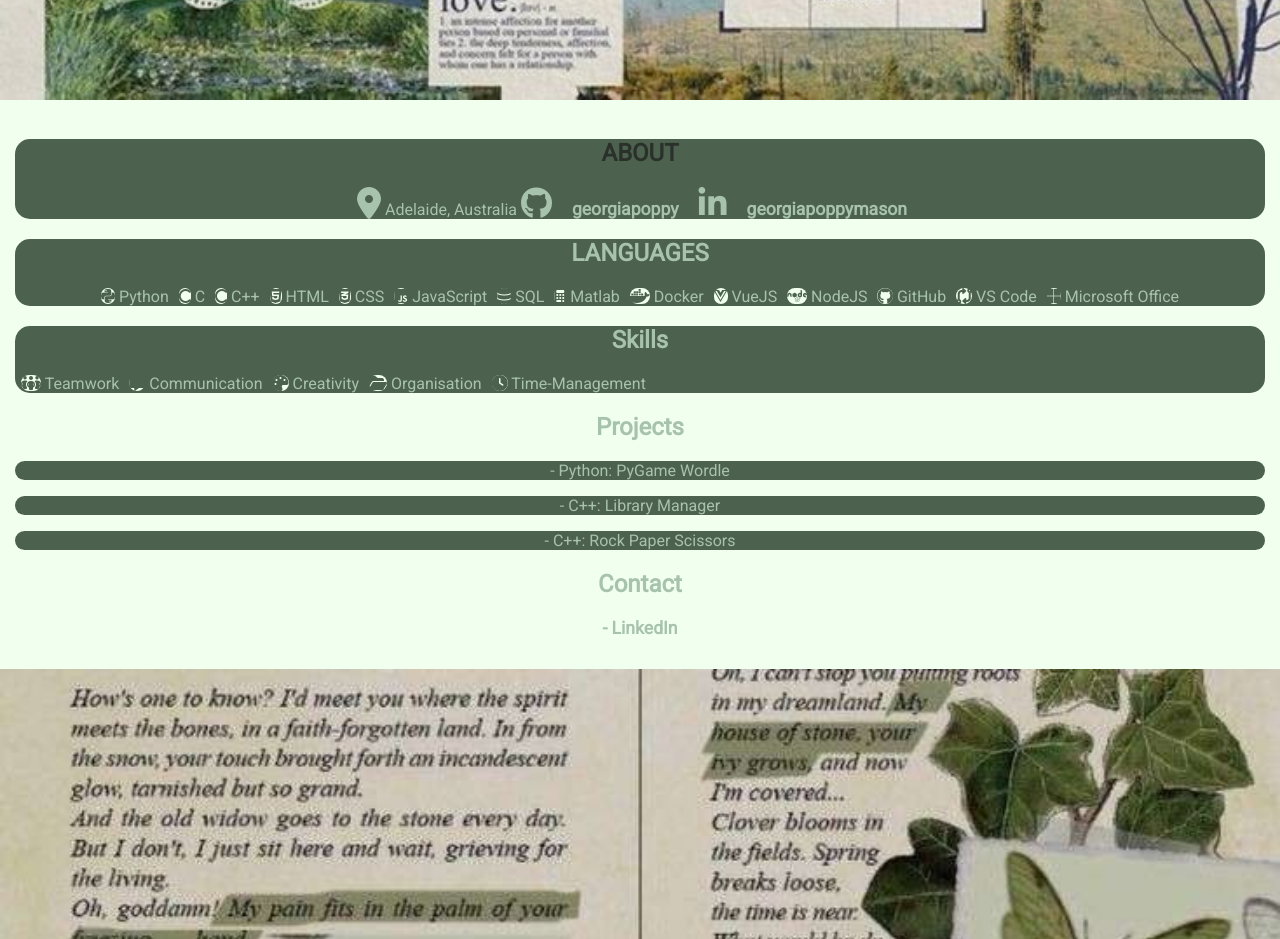
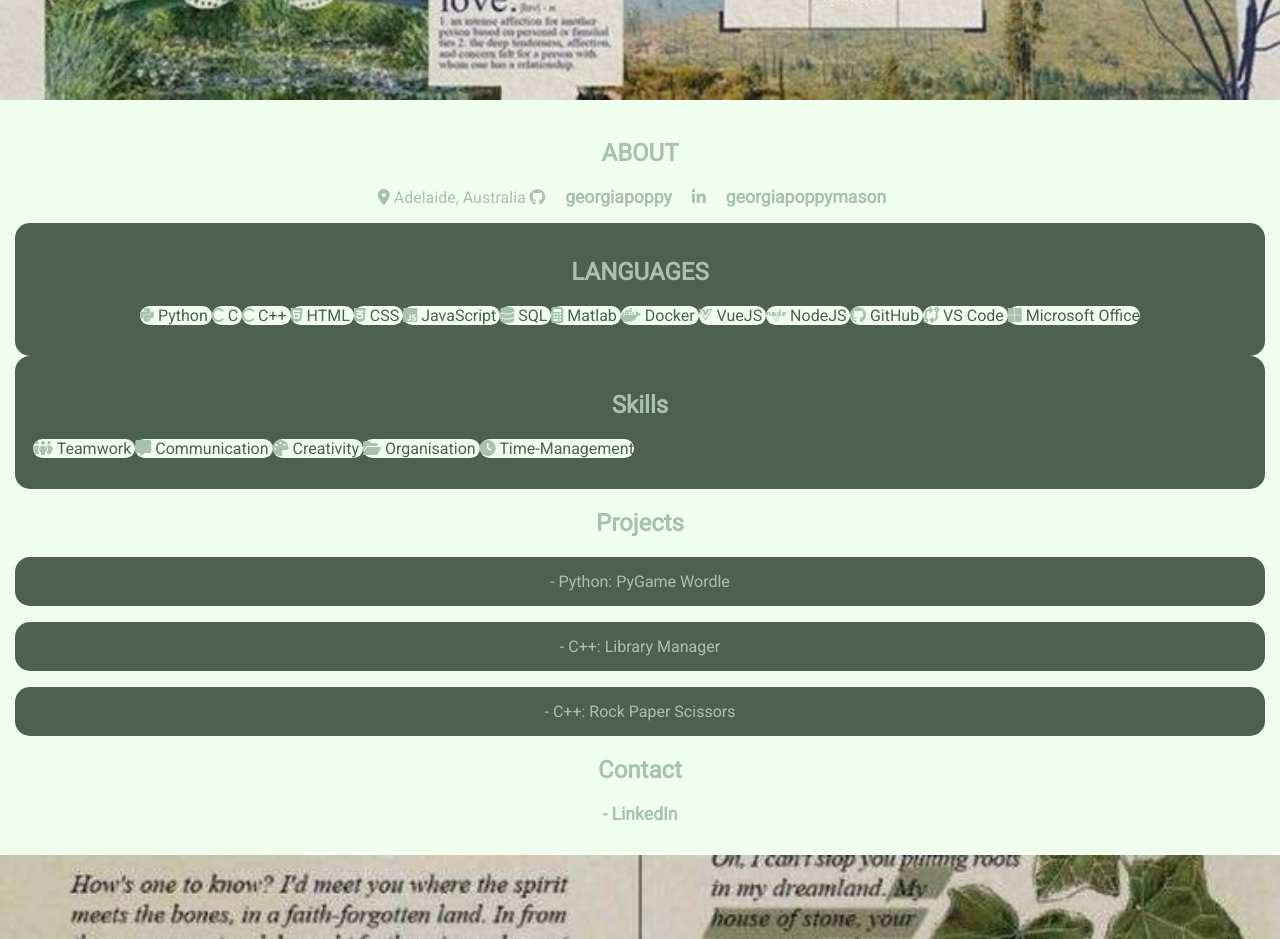
Before and after one commit to georgiapoppy/georgiapoppy.github.io, a plain HTML site: page index.html in a window 1280 px wide. Shown: the part 1700-2639 px from the top of the page. Drawn offline with Linux system fonts and the light colour scheme.

Commit message:
border size

```diff
--- a/index.html
+++ b/index.html
@@ -40,7 +40,7 @@
         </div>
         <img class="image" src="images/butterfly.jpg" alt="aesthetic banner of paper + butterflies">
         <div class="info">
-            <div class="border">
+            <div>
                 <h2 class="heading2">ABOUT</h2>
                 <p>
                     <i class="fa-solid fa-location-dot"></i> Adelaide, Australia
@@ -49,35 +49,35 @@
                 </p>
             </div>
             <div class="border">
-            <h2 text-align="center">LANGUAGES</h2>
+            <h2 class="heading2">LANGUAGES</h2>
             <p>
-                <span class="languages"><i class="language fa-brands fa-python"></i> Python </span>
-                <span class="languages"><i class="language fa-solid fa-c"></i> C </span>
-                <span class="languages"><i class="language fa-solid fa-c"></i> C++ </span>
-                <span class="languages"><i class="language fa-brands fa-html5"></i> HTML </span>
-                <span class="languages"><i class="language fa-brands fa-css3-alt"></i> CSS </span>
-                <span class="languages"><i class="language fa-brands fa-js"></i> JavaScript </span>
-                <span class="languages"><i class="language fa-solid fa-database"></i> SQL </span>
-                <span class="languages"><i class="language fa-solid fa-calculator"></i> Matlab </span>
-                <span class="languages"><i class="language fa-brands fa-docker"></i> Docker </span>
-                <span class="languages"><i class="language fa-brands fa-vuejs"></i> VueJS </span>
-                <span class="languages"><i class="language fa-brands fa-node"></i> NodeJS </span>
-                <span class="languages"><i class="language fa-brands fa-github"></i> GitHub </span>
-                <span class="languages"><i class="language fa-solid fa-code-compare"></i> VS Code </span>
-                <span class="languages"><i class="language fa-brands fa-microsoft"></i> Microsoft Office </span>
+                <span class="language"><i class="fa-brands fa-python"></i> Python </span>
+                <span class="language"><i class="fa-solid fa-c"></i> C </span>
+                <span class="language"><i class="fa-solid fa-c"></i> C++ </span>
+                <span class="language"><i class="fa-brands fa-html5"></i> HTML </span>
+                <span class="language"><i class="fa-brands fa-css3-alt"></i> CSS </span>
+                <span class="language"><i class="fa-brands fa-js"></i> JavaScript </span>
+                <span class="language"><i class="fa-solid fa-database"></i> SQL </span>
+                <span class="language"><i class="fa-solid fa-calculator"></i> Matlab </span>
+                <span class="language"><i class="fa-brands fa-docker"></i> Docker </span>
+                <span class="language"><i class="fa-brands fa-vuejs"></i> VueJS </span>
+                <span class="language"><i class="fa-brands fa-node"></i> NodeJS </span>
+                <span class="language"><i class="fa-brands fa-github"></i> GitHub </span>
+                <span class="language"><i class="fa-solid fa-code-compare"></i> VS Code </span>
+                <span class="language"><i class="fa-brands fa-microsoft"></i> Microsoft Office </span>
             </p>
             </div>
             <div class="border">
-            <h2>Skills</h2>
+            <h2 class="heading2">Skills</h2>
             <p class="languages">
-                <span class="languages"><i class="language fa-solid fa-people-group"></i> Teamwork </span>
-                <span class="languages"><i class="language fa-solid fa-message"></i> Communication </span>
-                <span class="languages"><i class="language fa-solid fa-palette"></i> Creativity </span>
-                <span class="languages"><i class="language fa-solid fa-folder-open"></i> Organisation </span>
-                <span class="languages"><i class="language fa-solid fa-clock"></i> Time-Management </span>
+                <span class="language"><i class="fa-solid fa-people-group"></i> Teamwork </span>
+                <span class="language"><i class="fa-solid fa-message"></i> Communication </span>
+                <span class="language"><i class="fa-solid fa-palette"></i> Creativity </span>
+                <span class="language"><i class="fa-solid fa-folder-open"></i> Organisation </span>
+                <span class="language"><i class="fa-solid fa-clock"></i> Time-Management </span>
             </p>
             </div>
-            <h2>Projects</h2>
+            <h2 class="heading2">Projects</h2>
             <p class="border"> - Python: PyGame Wordle </p>
             <p class="border"> - C++: Library Manager</p>
             <p class="border"> - C++: Rock Paper Scissors</p>
--- a/style.css
+++ b/style.css
@@ -105,7 +105,7 @@
 }
 
 .heading2 {
-    color: var(--bg-dark);
+    font-weight: bold;
 }
 
 #star, #heading, #link {
@@ -150,6 +150,10 @@
     padding: 10px;
 }
 
+.info i {
+    font-size: 1em;
+}
+
 .languages {
     text-align: left;
     padding-left: 3px;
@@ -166,6 +170,7 @@
 .border {
     border-radius: 15px;
     background: var(--accent);
+    padding: 15px;
 }
 
 .fade-in-image {
```
